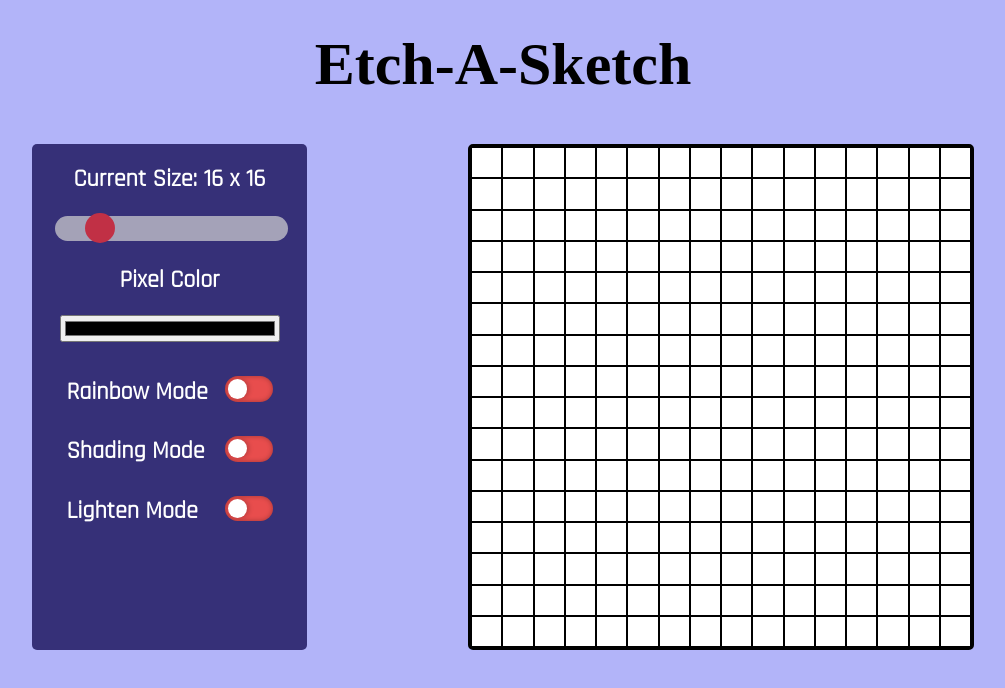
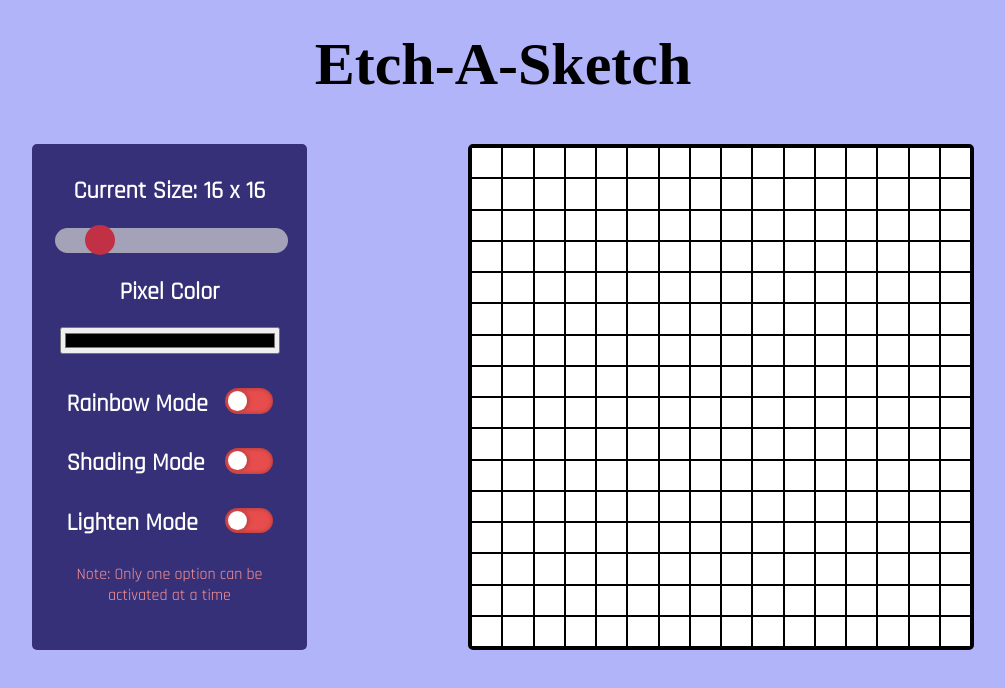
Before and after one commit to mikeanes/easOdin, a plain HTML site: page index.html in a window 1280 px wide. Shown: the whole page, without its empty margins (137-1142 px from the left). Drawn offline with Linux system fonts and the light colour scheme; a web font is replaced by a local one.

Commit message:
added little note

```diff
--- a/index.html
+++ b/index.html
@@ -50,7 +50,9 @@
                   </div>
             </div>
 
-
+            <div class="toggle">
+                <p class="note">Note: Only one option can be activated at a time</p>
+            </div>
 
         </div>
 
--- a/styles.css
+++ b/styles.css
@@ -25,7 +25,7 @@ body{
     border-radius: 5px;
     min-height: 100%;
     width: 275px;
-
+    padding-top: 12px;
 }
 
 .slidecontainer{
@@ -75,6 +75,12 @@ body{
 .menu-header{
     font-family: "Rajdhani", serif;
     color: white;
+}
+
+.note{
+    font-family: "Rajdhani", serif;
+    color: rgb(255, 148, 148);
+    text-align: center;
 }
 
 .colorPicker{
```
